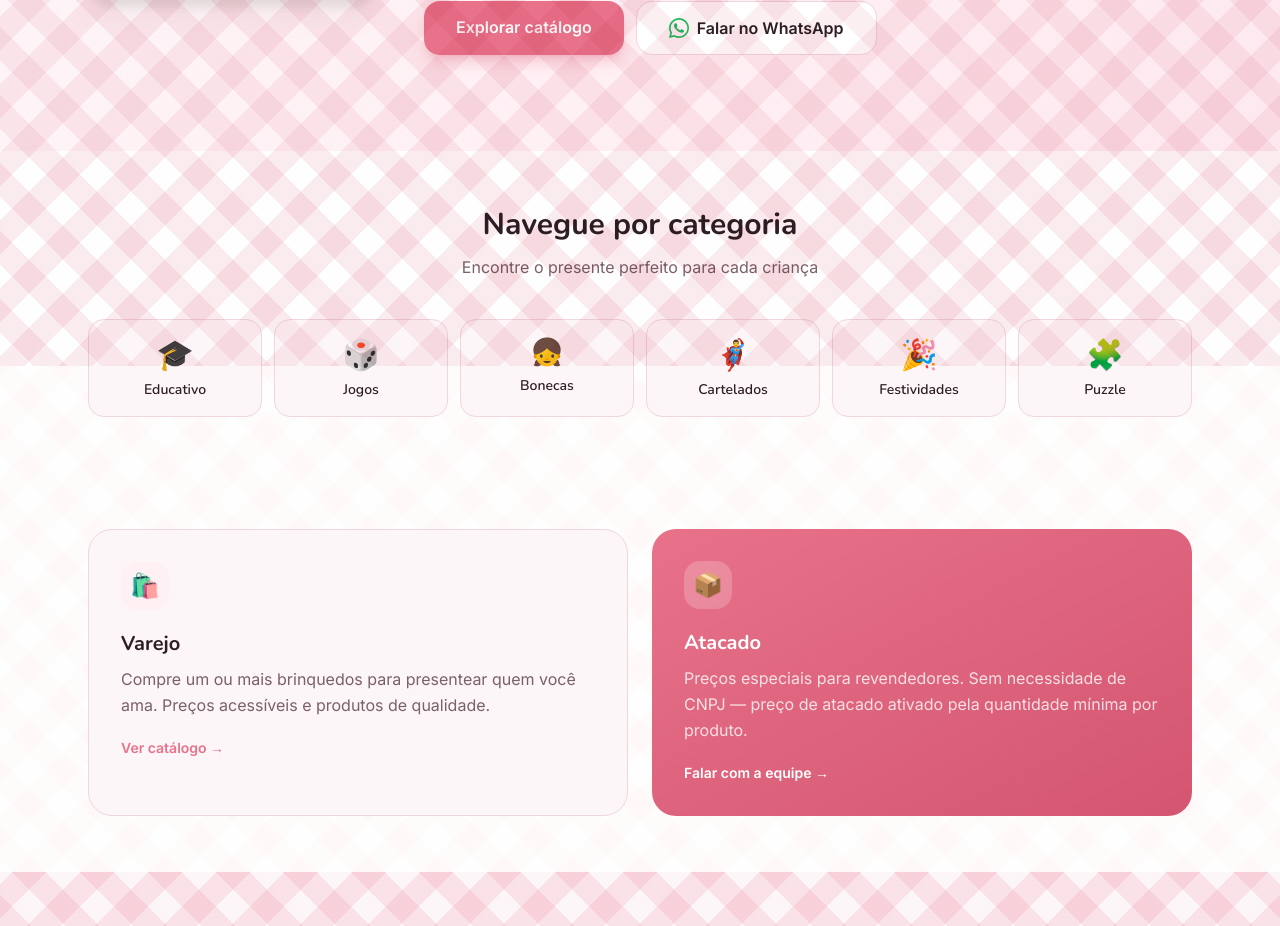
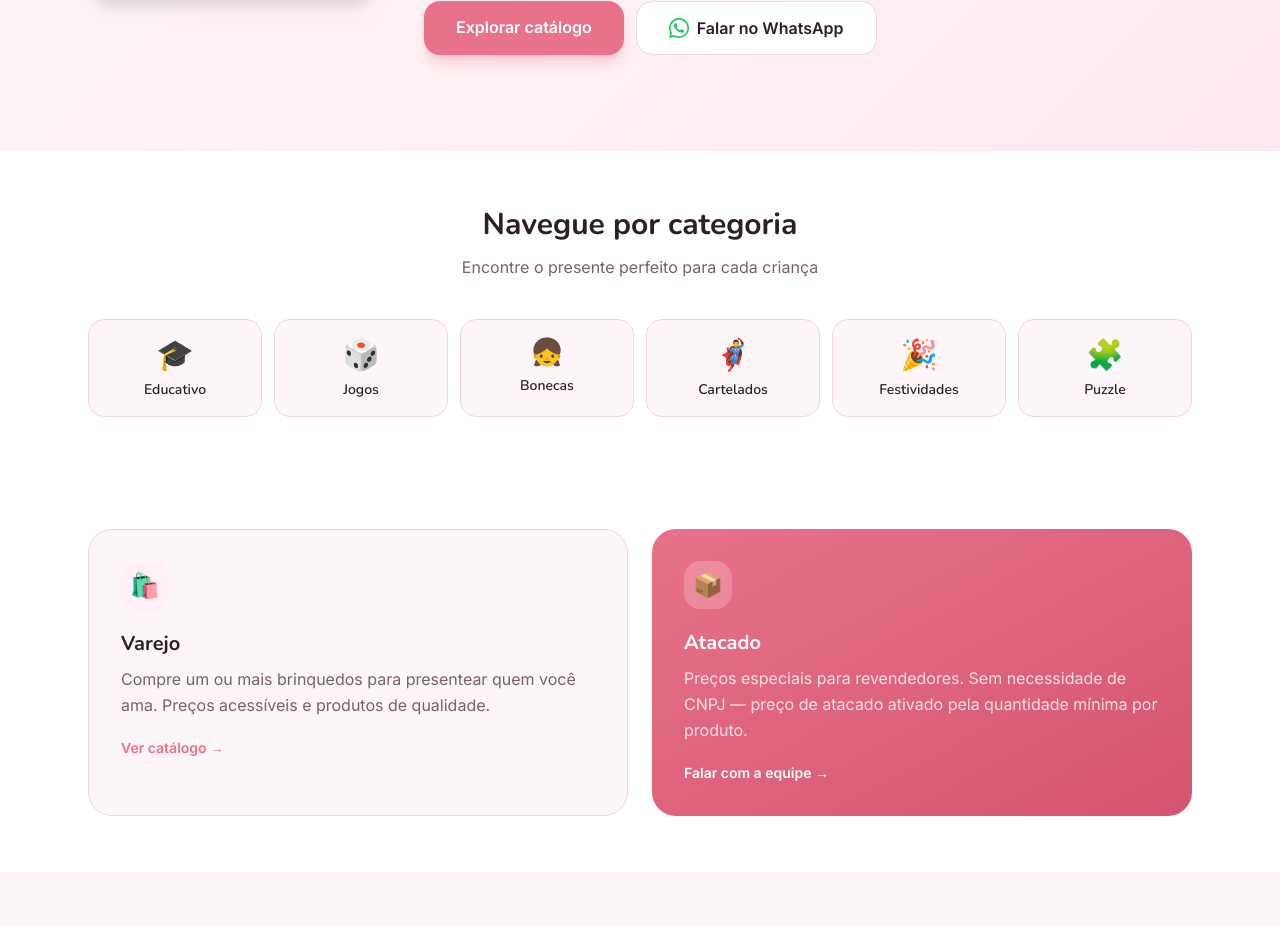
Before and after one commit to rafaelmacario1991/crystal-presentes, a FastAPI app: page / in a window 1280 px wide. Shown: the part 434-1360 px from the top of the page. Run offline with FastAPI, Linux system fonts and the light colour scheme; data that the repository does not hold is empty; parts of the project's set-up code (start-up, migrations or seed data) failed here and were passed over; some libraries are stand-ins or nearby versions.

Commit message:
fix: remove efeito diagonal da landing page — fundo padrao igual ao catalogo
Co-Authored-By: Claude Sonnet 4.6 <noreply@anthropic.com>

```diff
--- a/backend/app/templates/landing.html
+++ b/backend/app/templates/landing.html
@@ -1,26 +1,15 @@
 {% extends "base.html" %}
 {% block title %}Crystal Presentes — Brinquedos para todos os momentos{% endblock %}
-
-{% block body_style %}background-color:#fdf6f8;background-image:repeating-linear-gradient(45deg,transparent 0px,transparent 24px,rgba(232,114,138,0.15) 24px,rgba(232,114,138,0.15) 48px),repeating-linear-gradient(-45deg,transparent 0px,transparent 24px,rgba(232,114,138,0.15) 24px,rgba(232,114,138,0.15) 48px);background-attachment:fixed{% endblock %}
 
 {% block head %}
 <style>
   [x-cloak] { display: none !important; }
-
-  .section-white { background-color: rgba(255,255,255,0.85); }
-
+  .section-white { background-color: #ffffff; }
   .hero-gradient { background: linear-gradient(135deg, #fdf6f8 0%, #fff0f4 60%, #fde8ef 100%); }
 </style>
 {% endblock %}
 
 {% block body %}
-<!-- Overlay diagonal fixo — mix-blend-mode garante visibilidade sobre qualquer fundo -->
-<div style="position:fixed;inset:0;z-index:9999;pointer-events:none;
-  background-image:
-    repeating-linear-gradient(45deg,transparent 0px,transparent 24px,rgba(210,80,110,0.09) 24px,rgba(210,80,110,0.09) 48px),
-    repeating-linear-gradient(-45deg,transparent 0px,transparent 24px,rgba(210,80,110,0.09) 24px,rgba(210,80,110,0.09) 48px);
-  mix-blend-mode:multiply;">
-</div>
 <div class="min-h-screen">
 
 <!-- NAVBAR -->
```
